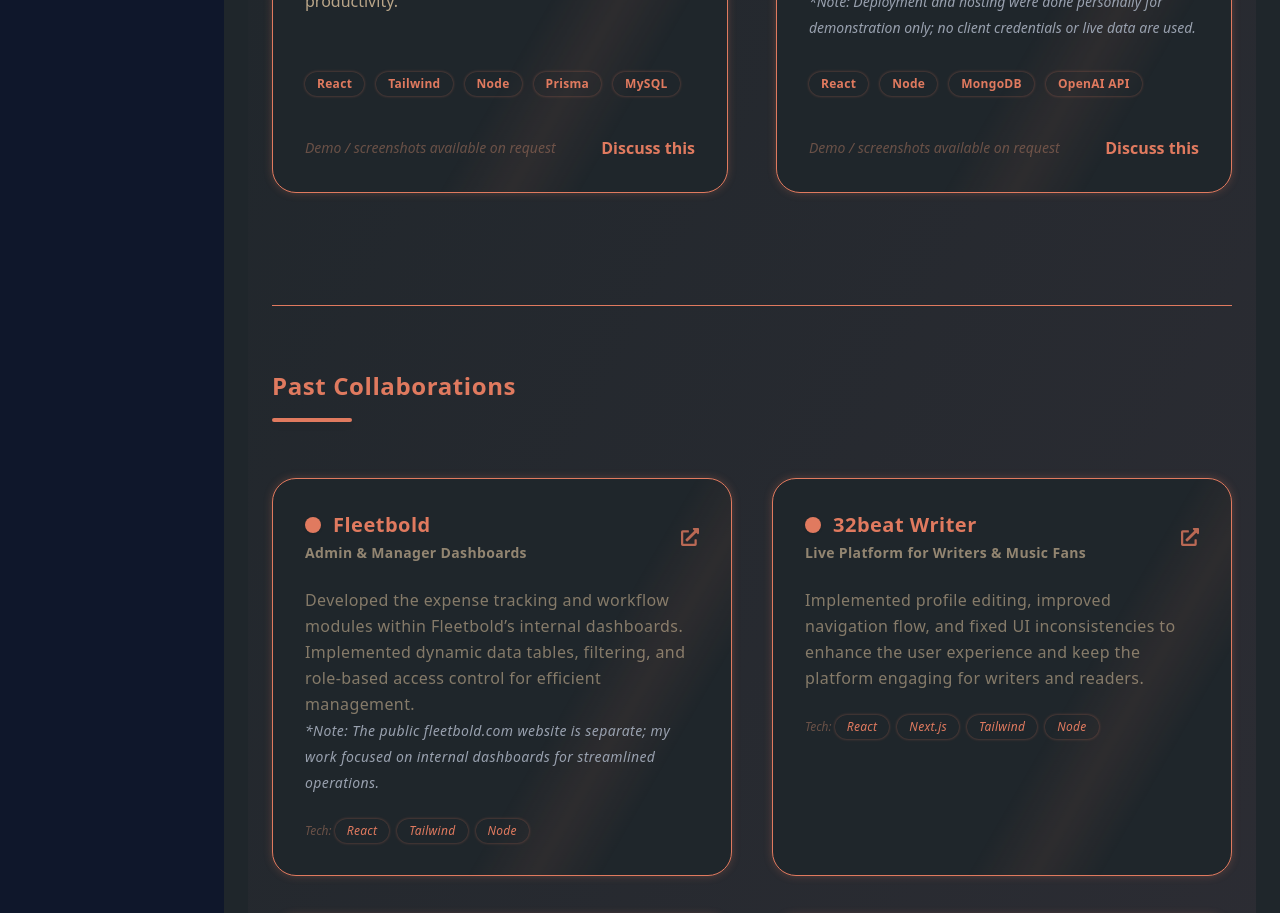
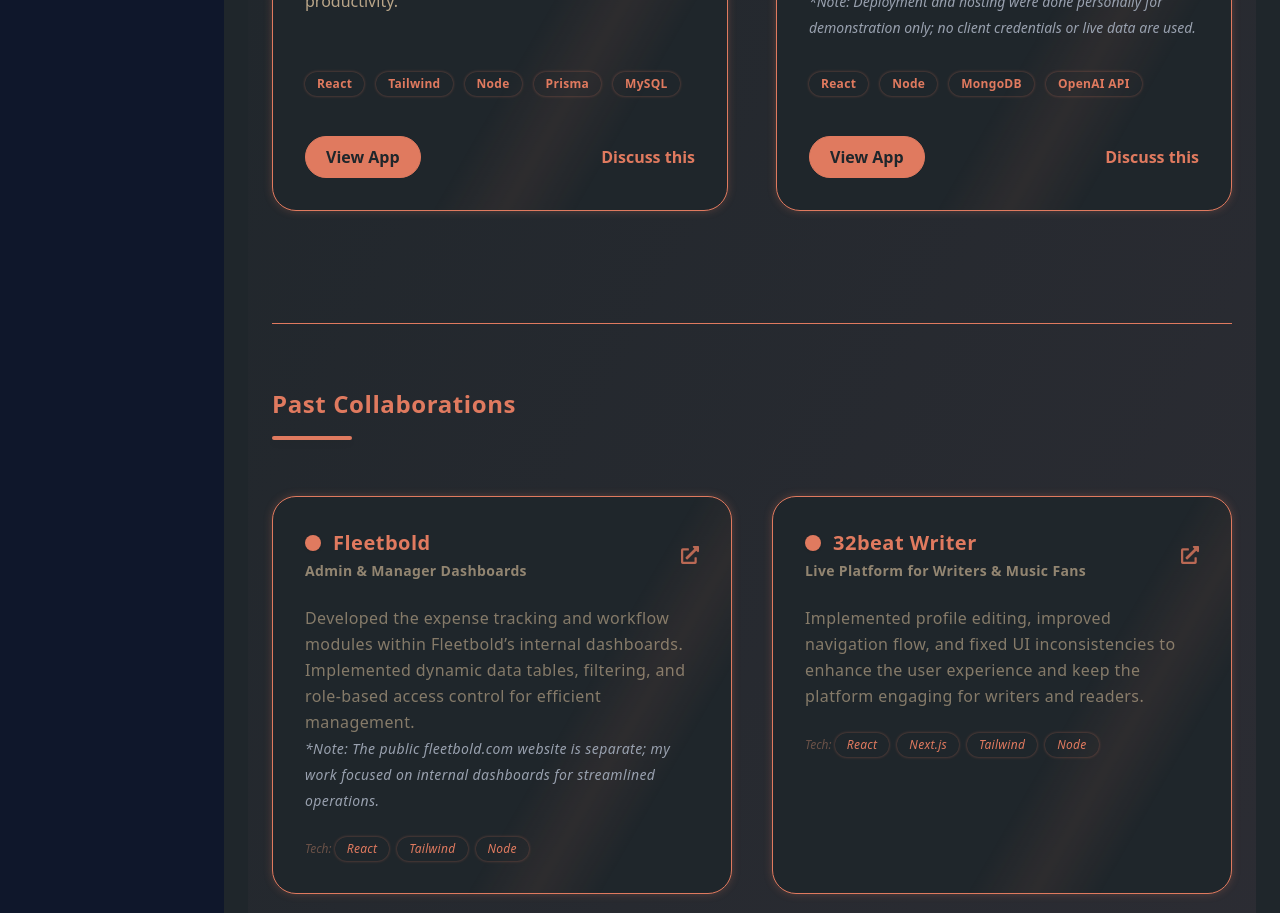
Before and after one commit to saifullah-max/peronal_portfolio, a React (Vite) app: page / in a window 1280 px wide. Shown: the part 1840-2753 px from the top of the page. Built offline with nearby package versions, Linux system fonts and the light colour scheme.

Commit message:
prod changes

```diff
--- a/src/sections/Projects.jsx
+++ b/src/sections/Projects.jsx
@@ -193,9 +193,17 @@ export default function Projects() {
                   View Demo <FaExternalLinkAlt />
                 </a>
               ) : (
-                <span className="italic text-[#aa775f88] text-sm">
-                  Demo / screenshots available on request
-                </span>
+                <button
+                  onClick={() => navigate("/project/pegahcm")}
+                  className="
+    inline-flex items-center gap-1 border border-[#E07A5F] text-[#1F262B]
+    bg-[#E07A5F] px-5 py-2 rounded-full font-semibold
+    hover:bg-[#f0a97d] transition focus:outline-none
+    focus:ring-2 focus:ring-[#E07A5F] focus:ring-offset-1
+  "
+                >
+                  View App
+                </button>
               )}
               <button
                 onClick={() => {
```
Also changed, not shown: 1 other file (tests, documents, lock files or other folders).
